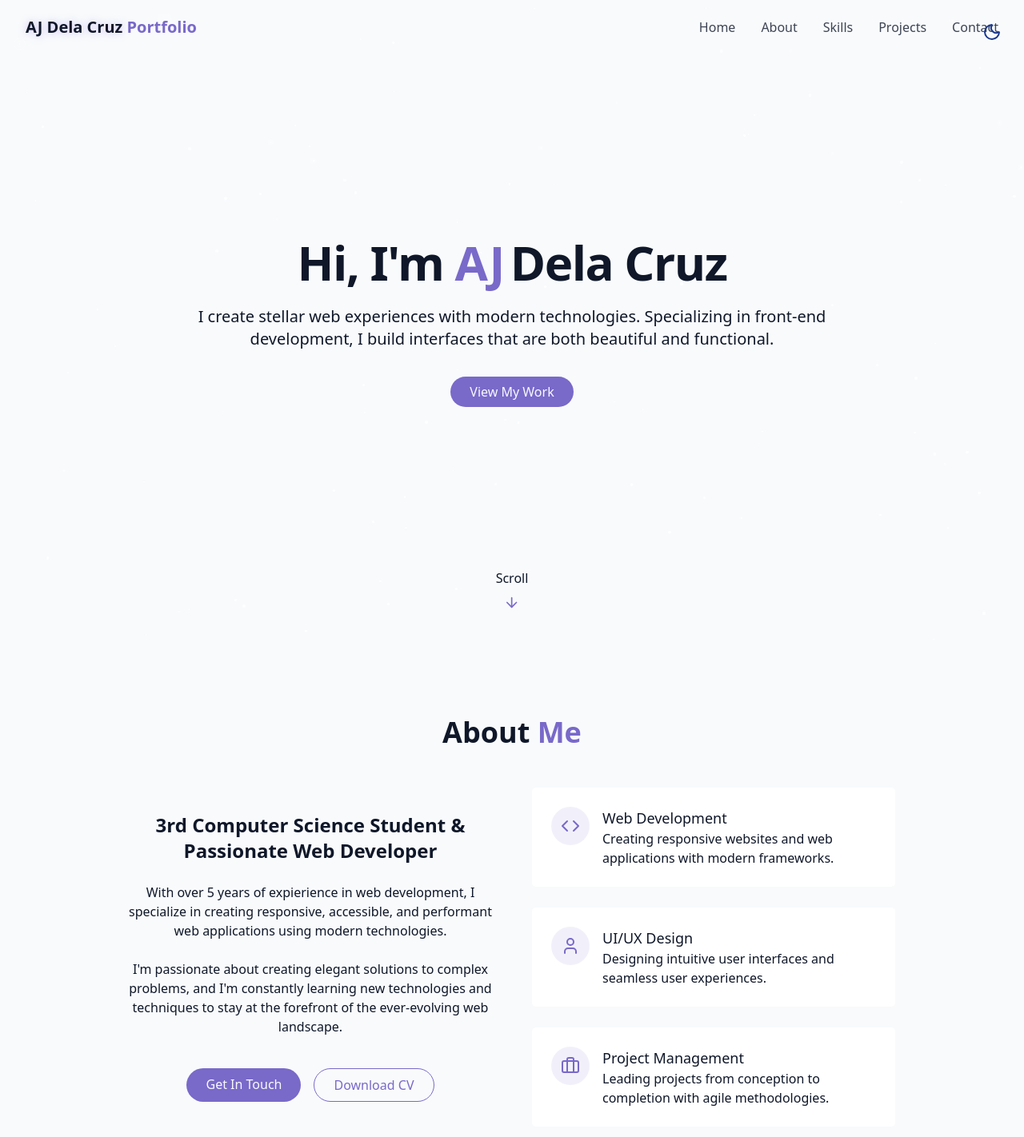
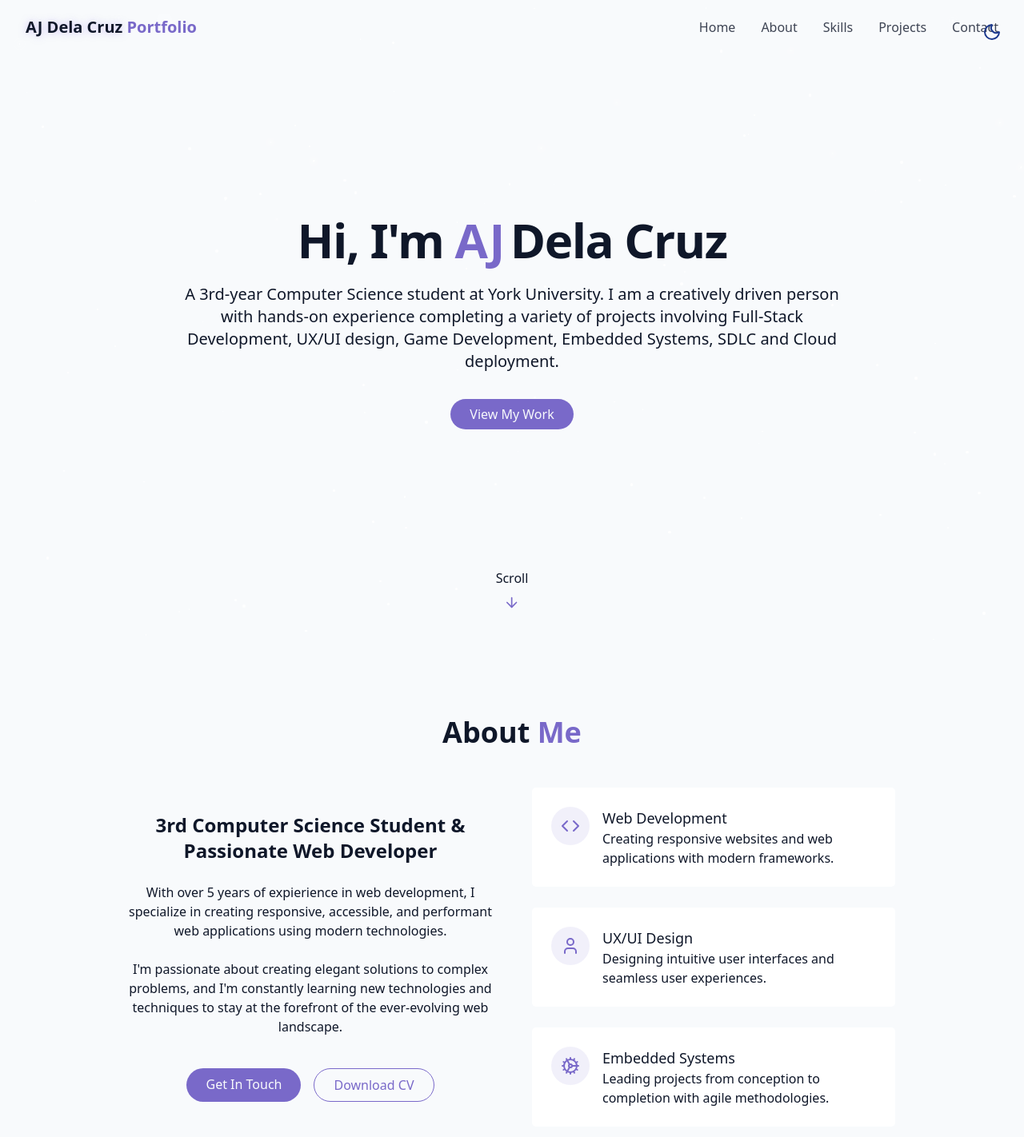
Before and after one commit to Yad1999/aj-stellar-portfolio, a React (Vite) app: page / in a window 1280 px wide. Shown: the top 1422 px of the page at 80% size. Built offline with nearby package versions, Linux system fonts and the light colour scheme.

Commit message:
Updated HeroSection and AboutSection

```diff
--- a/src/components/AboutSection.jsx
+++ b/src/components/AboutSection.jsx
@@ -1,4 +1,4 @@
-import { Briefcase, Code, User } from "lucide-react";
+import { Briefcase, Code, User, Cog } from "lucide-react";
 
 
 export const AboutSection = () => {
@@ -62,7 +62,7 @@ export const AboutSection = () => {
                                     <User className="h-6 w-6 text-primary"/>
                                 </div>
                                 <div className="text-left">
-                                    <h4 className="font-text-semibold text-lg">UI/UX Design</h4>
+                                    <h4 className="font-text-semibold text-lg">UX/UI Design</h4>
                                     <p className="text-muted-foreground">
                                         Designing intuitive user interfaces and seamless user
                                         experiences.
@@ -74,10 +74,10 @@ export const AboutSection = () => {
                         <div className="gradient-border p-6 card-hover">
                             <div className="flex items-start gap-4">
                                 <div className="p-3 rounded-full bg-primary/10">
-                                    <Briefcase className="h-6 w-6 text-primary"/>
+                                    <Cog className="h-6 w-6 text-primary"/>
                                 </div>
                                 <div className="text-left">
-                                    <h4 className="font-text-semibold text-lg">Project Management</h4>
+                                    <h4 className="font-text-semibold text-lg">Embedded Systems</h4>
                                     <p className="text-muted-foreground">
                                         Leading projects from conception to completion with agile
                                         methodologies.
--- a/src/components/HeroSection.jsx
+++ b/src/components/HeroSection.jsx
@@ -15,9 +15,9 @@ export const HeroSection = () => {
                     </h1>
 
                     <p className="text-lg md:text-xl text-muted-foreground max-2-2xl mx-auto opacity-0 animate-fade-in-delay-4">
-                        I create stellar web experiences with modern technologies.
-                        Specializing in front-end development, I build interfaces that are
-                        both beautiful and functional.
+                        A 3rd-year Computer Science student at York University.
+                        I am a creatively driven person with hands-on experience completing a variety of projects
+                        involving Full-Stack Development, UX/UI design, Game Development, Embedded Systems, SDLC and Cloud deployment.
                     </p>
 
                     <div className="pt-4 opacity-0 animate-fade-in-delay-4">
```
